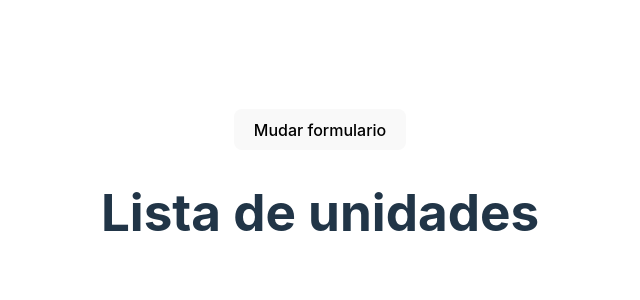
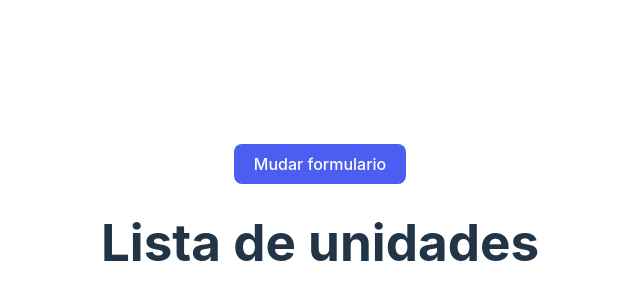
Before and after one commit to FullStack-Itaguacu/react-solarenergy, a React (Vite) app: page /unidade-geradora in a window 1280 px wide. Shown: the part 208-508 px from the top of the page, without its empty margins (320-960 px from the left). Built offline with nearby package versions, Linux system fonts and the light colour scheme.

Commit message:
💄️Style : Foi addicionado um CSS basico precissa melhorar

```diff
--- a/src/components/cadastroUnidade/Cadastro.css
+++ b/src/components/cadastroUnidade/Cadastro.css
@@ -0,0 +1,48 @@
+/* reset */
+* {
+  margin: 0;
+  padding: 0;
+  box-sizing: border-box;
+}
+/* formulario */
+form {
+  color: #161515;
+  width: 100%;
+  height: 100%;
+  margin: 30px auto;
+  padding: 30px;
+  background: #dad7d7;
+  border-radius: 8px;
+  display: flex;
+  flex-direction: column;
+
+}
+/* label */
+label {
+  font-size: 18px;
+  margin: 5px 5px;
+}
+/* input */
+input  {
+  width: 80%;
+  height: 22px;
+  margin-bottom: 8px;
+  border: 1px solid #161515;
+  border-radius: 8px;
+  padding: 0 24px;
+  font-size: 16px;
+}
+/* button */
+button {
+  background-color: #4c5df1;
+  width: auto;
+  height: auto;
+  margin: 30px auto;
+  border: none;
+  color: white;
+  padding: 10px 20px;
+  text-align: center;
+  text-decoration: none;
+  display: inline-block;
+  font-size: 16px;
+}
--- a/src/components/form/Form.jsx
+++ b/src/components/form/Form.jsx
@@ -18,7 +18,7 @@ export const Form = ({ fields, onSubmit, className, submitButtonLabel }) => {
       {fields.map((field, index) => (
         <div key={index} className={field.className}>
           <label htmlFor={field.name}>{field.label}</label>
-          {field.icon && <i className={`icon-${field.icon}`} />}{" "}
+          {field.icon && <i className={`icon-${field.icon}`} />} <br />
           <input
             type={field.type}
             id={field.name}
```
